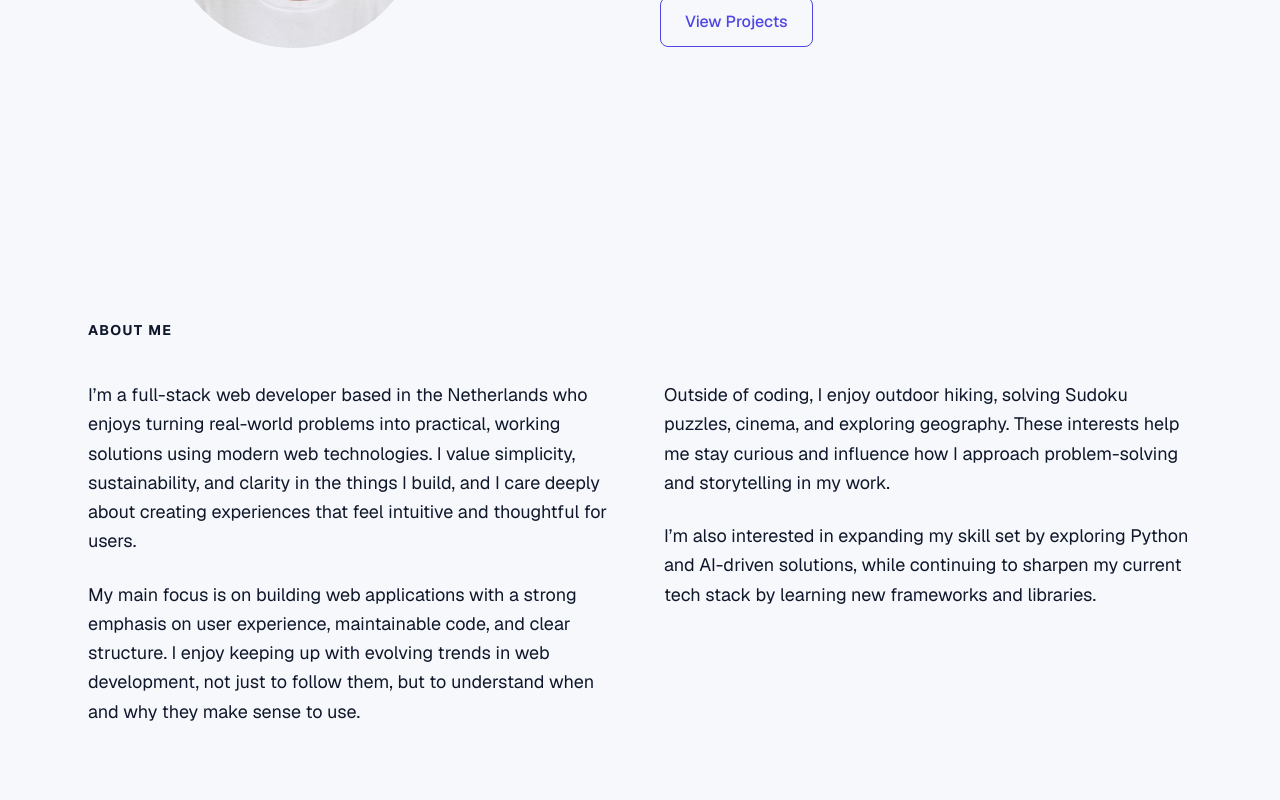
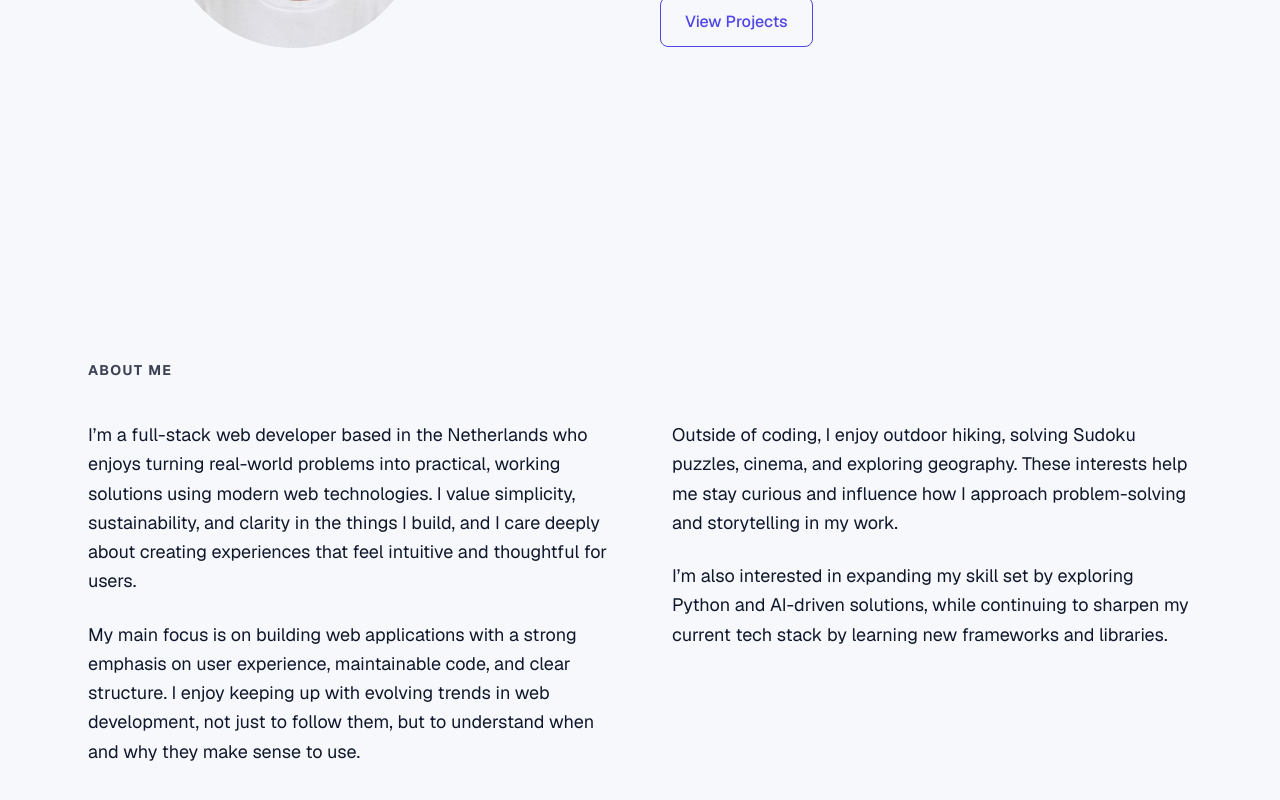
Before and after one commit to sertanrdn/portfolio, a Next.js app: page / in a window 1280 px wide. Shown: the part 520-1320 px from the top of the page. Before the commit the page ends 1286 px from the top, so only its background shows below. Built offline with nearby package versions, Linux system fonts and the light colour scheme.

Commit message:
Small improvements

```diff
--- a/src/components/About.tsx
+++ b/src/components/About.tsx
@@ -1,6 +1,6 @@
 export default function About() {
     return (
-        <section id="about" className="relative scroll-mt-24 py-10">
+        <section id="about" className="relative scroll-mt-24 py-10 md:py-20">
             {/* Subtle background layer */}
             <div
                 aria-hidden
@@ -8,10 +8,10 @@ export default function About() {
             />
             <div className="mx-auto max-w-6xl px-6">
                 {/* Section label */}
-                <p className="mb-10 text-sm font-bold tracking-widest text-accent uppercase">
+                <p className="mb-10 text-sm font-bold tracking-widest text-accent uppercase opacity-80">
                     About Me
                 </p>
-                <div className="grid gap-12 md:grid-cols-2">
+                <div className="grid gap-12 md:grid-cols-2 md:gap-16">
                     {/* Column 1 */}
                     <div className="space-y-6 max-w-prose text-base leading-relaxed text-muted md:text-lg">
                         <p>
```
